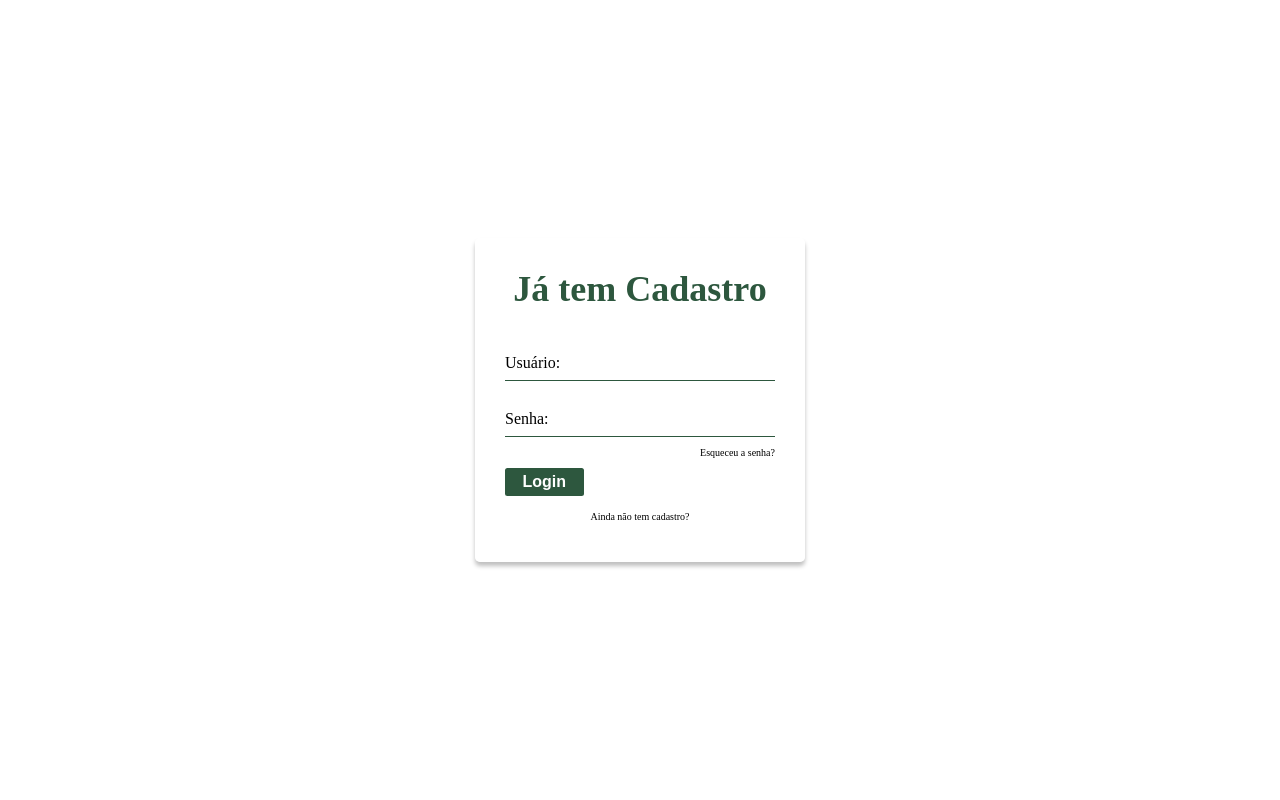
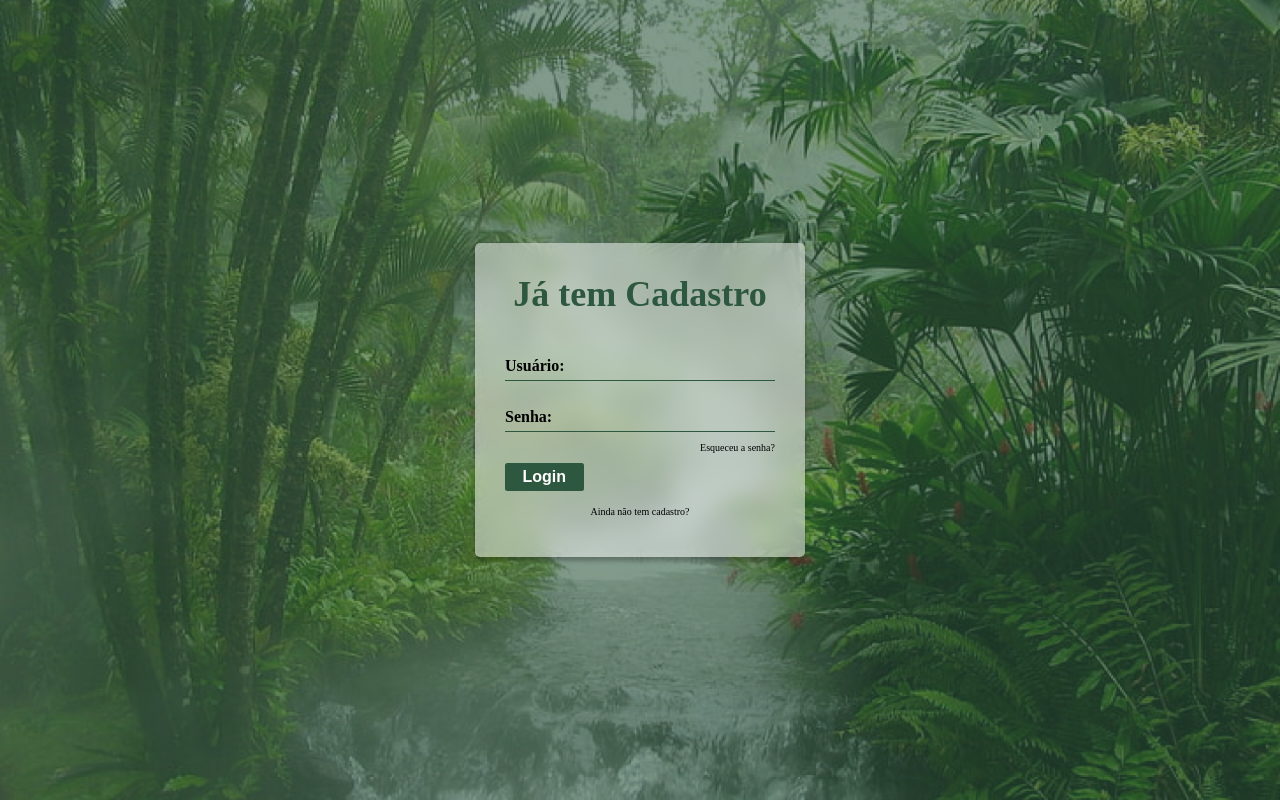
Before and after one commit to Epiled/lista-de-tarefas-simples, a PHP site: page / in a window 1280 px wide. Run offline with PHP 8.4, Linux system fonts and the light colour scheme.

Commit message:
Estilos do formulario e fundo

```diff
--- a/src/css/corpo.css
+++ b/src/css/corpo.css
@@ -4,4 +4,8 @@
     align-items: center;
     width: 100vw;
     height: 100vh;
+    background-image:
+    linear-gradient(0deg, var(--cor-principal-60), var(--cor-principal-60)),
+    url(../assets/images/fundo.png);
+    background-size: cover;
 }
--- a/src/css/formulario.css
+++ b/src/css/formulario.css
@@ -6,7 +6,7 @@
     padding: 3rem;
     border-radius: .5rem;
     box-shadow: 0 .4rem .4rem 0 var(--sombra);
-    backdrop-filter: blur(10rem);
+    backdrop-filter: blur(1rem);
     background-color: var(--branco-50);
     align-items: center;
 }
@@ -41,7 +41,8 @@
     border: 0;
     border-bottom: .1rem solid var(--cor-principal);
     width: 100%;
-    padding: 1rem;
+    padding: 1rem 1rem .5rem .25rem;
+    background: none;
 }
 
 .formulario__etq {
@@ -49,6 +50,7 @@
     position: absolute;
     top: 50%;
     left: 0;
+    font-weight: bold;
     transform: translateY(-50%);
     transition: transform .5s, color .5s;
 }
@@ -57,8 +59,8 @@
     outline: 0;
 }
 
-.formulario__ipt:focus ~ .formulario__etq,
-.formulario__ipt:valid ~ .formulario__etq {
+.formulario__ipt:focus~.formulario__etq,
+.formulario__ipt:valid~.formulario__etq {
     color: var(--cor-principal);
     transform: translateY(calc(-50% - 2rem));
 }
@@ -82,6 +84,10 @@
     font-weight: bold;
 }
 
+.formulario__btn:hover {
+    cursor: pointer;
+}
+
 @media screen and (min-width: 834px) {
     .formulario__titulo {
         font-size: 3.6rem;
--- a/src/css/style.css
+++ b/src/css/style.css
@@ -1,5 +1,6 @@
 :root {
   --cor-principal: #2D573E;
+  --cor-principal-60: rgb(45, 87, 62, .6);
   --branco-50: rgb(255, 255, 255, .5);
   --branco: #fff;
   --preto: #000;
```
Also changed, not shown: src/assets/images/fundo.png (added).
